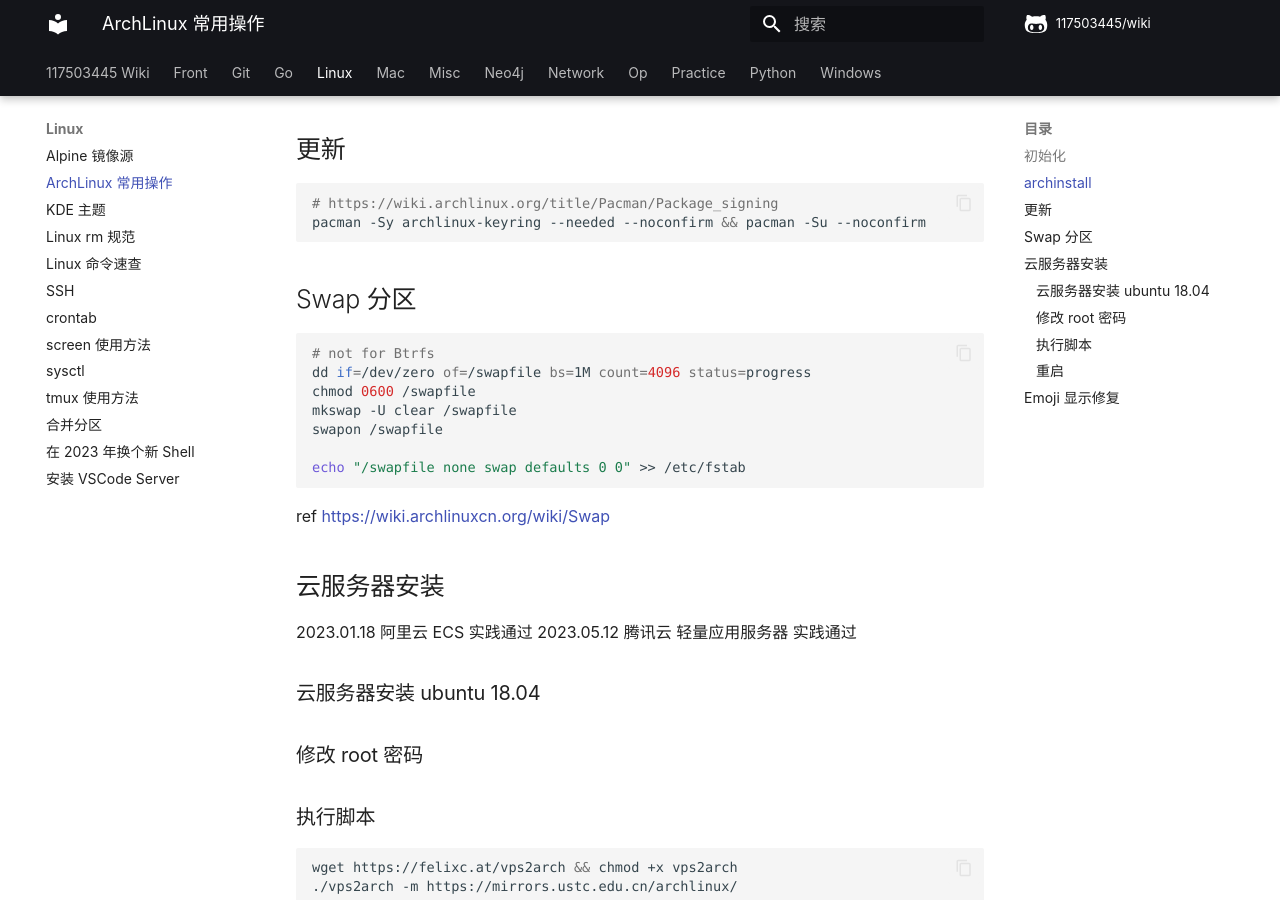
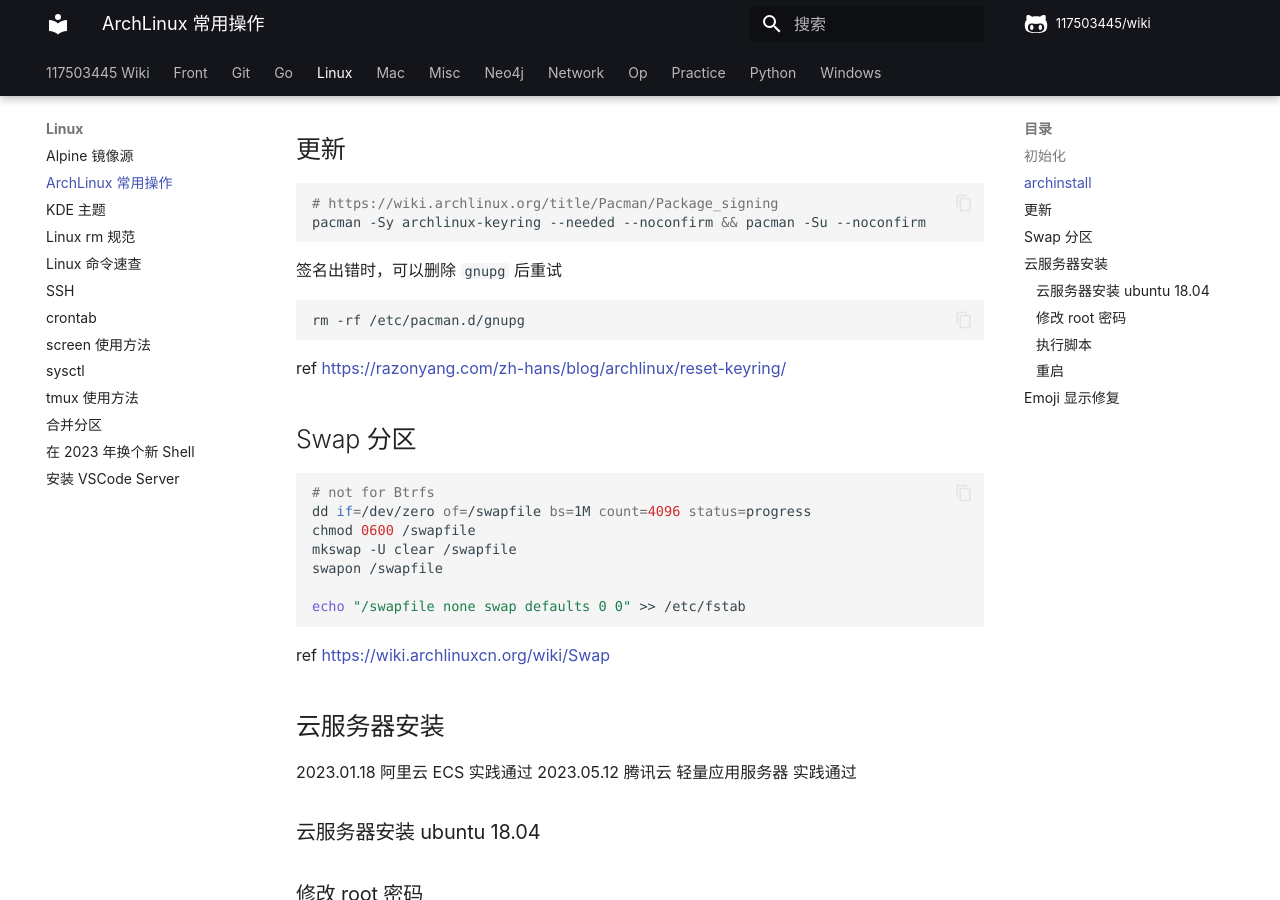
Before and after one commit to 117503445/wiki, an MkDocs documentation site: the page built from docs/linux/ArchLinux 常用操作.md, in a window 1280 px wide and 900 px high, scrolled down 426 px. Built offline with MkDocs 1.6.1 and Material for MkDocs 9.7.7, drawn with Linux system fonts in a browser that asks for light colours; some web fonts are replaced; comment, search, counter and statistics services are not loaded.

Commit message:
gnupg
Signed-off-by: 117503445 <t117503445@gmail.com>

````diff
--- a/docs/linux/ArchLinux 常用操作.md
+++ b/docs/linux/ArchLinux 常用操作.md
@@ -16,10 +16,18 @@ archinstall --config https://wiki.117503445.top/linux/script/user_configuration.
 
 ## 更新
 
-```bash
+```sh
 # https://wiki.archlinux.org/title/Pacman/Package_signing
 pacman -Sy archlinux-keyring --needed --noconfirm && pacman -Su --noconfirm
 ```
+
+签名出错时，可以删除 `gnupg` 后重试
+
+```sh
+rm -rf /etc/pacman.d/gnupg
+```
+
+ref <https://razonyang.com/zh-hans/blog/archlinux/reset-keyring/>
 
 ## Swap 分区
 
````
